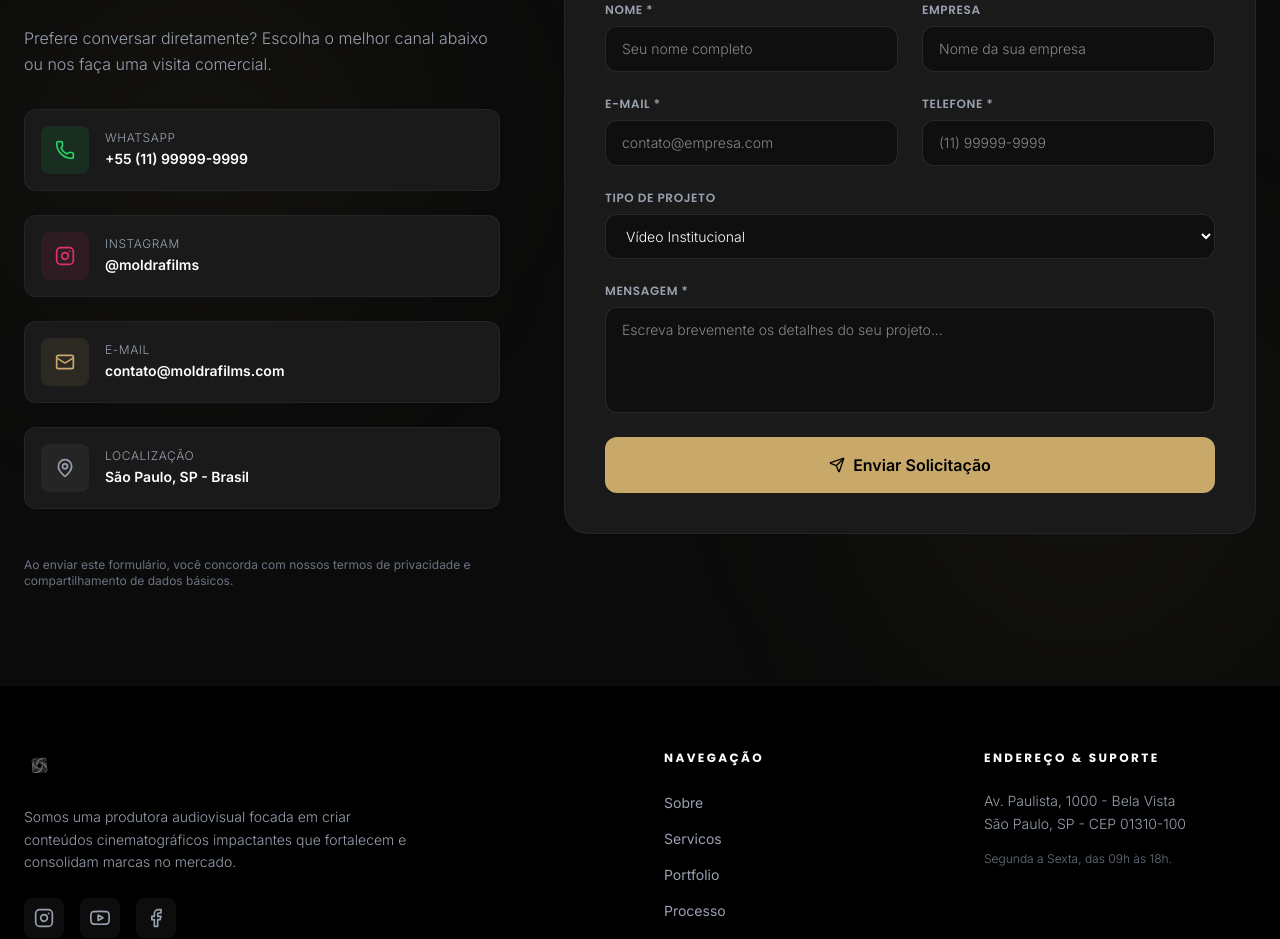
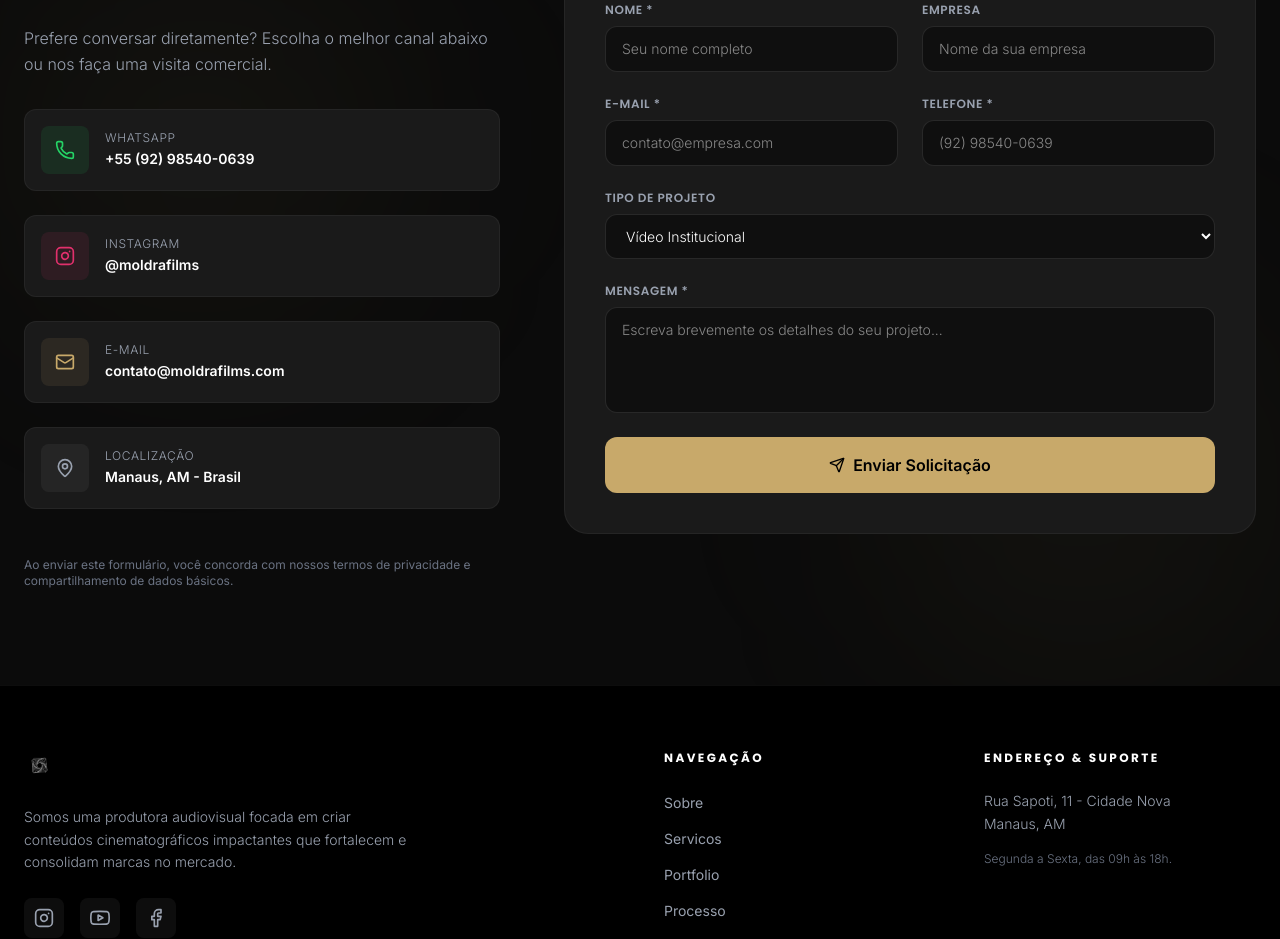
Before and after one commit to moldra-films/moldra-website, a Next.js app: page / in a window 1280 px wide. Shown: the part 7320-8259 px from the top of the page. Built offline with nearby package versions, Linux system fonts and the light colour scheme.

Commit message:
feat: update company phone and address across storefront and admin panels

```diff
--- a/src/components/Contact.tsx
+++ b/src/components/Contact.tsx
@@ -117,7 +117,7 @@ export default function Contact() {
               <div className="space-y-6">
                 {/* Whatsapp */}
                 <a
-                  href="https://wa.me/5511999999999"
+                  href="https://wa.me/5592985400639"
                   target="_blank"
                   rel="noreferrer"
                   className="flex items-center gap-4 p-4 rounded-xl bg-dark-card border border-white/5 hover:border-primary/20 transition-all duration-300 group cursor-pointer"
@@ -127,7 +127,7 @@ export default function Contact() {
                   </div>
                   <div>
                     <span className="text-xs text-gray-400 font-light block uppercase tracking-wider">WhatsApp</span>
-                    <span className="text-sm font-semibold text-white font-sans group-hover:text-primary transition-colors duration-300">+55 (11) 99999-9999</span>
+                    <span className="text-sm font-semibold text-white font-sans group-hover:text-primary transition-colors duration-300">+55 (92) 98540-0639</span>
                   </div>
                 </a>
 
@@ -168,7 +168,7 @@ export default function Contact() {
                   </div>
                   <div>
                     <span className="text-xs text-gray-400 font-light block uppercase tracking-wider">Localização</span>
-                    <span className="text-sm font-semibold text-white font-sans">São Paulo, SP - Brasil</span>
+                    <span className="text-sm font-semibold text-white font-sans">Manaus, AM - Brasil</span>
                   </div>
                 </div>
               </div>
@@ -257,7 +257,7 @@ export default function Contact() {
                           value={formData.telefone}
                           onChange={handleChange}
                           required
-                          placeholder="(11) 99999-9999"
+                          placeholder="(92) 98540-0639"
                           className="w-full bg-black/40 border border-white/10 rounded-xl px-4 py-3 text-sm text-white focus:outline-none focus:border-primary transition-all duration-300 font-sans font-light"
                         />
                       </div>
--- a/src/components/Footer.tsx
+++ b/src/components/Footer.tsx
@@ -132,9 +132,9 @@ export default function Footer({ onScrollToSection }: FooterProps) {
               Endereço & Suporte
             </h4>
             <p className="text-sm text-gray-400 font-sans font-light leading-relaxed mb-4">
-              Av. Paulista, 1000 - Bela Vista
+              Rua Sapoti, 11 - Cidade Nova
               <br />
-              São Paulo, SP - CEP 01310-100
+              Manaus, AM
             </p>
             <p className="text-xs text-gray-500 font-sans font-light">
               Segunda a Sexta, das 09h às 18h.
--- a/src/components/admin/CRMTab.tsx
+++ b/src/components/admin/CRMTab.tsx
@@ -598,7 +598,7 @@ export default function CRMTab() {
                   type="text"
                   value={newClient.address}
                   onChange={(e) => setNewClient({ ...newClient, address: e.target.value })}
-                  placeholder="Ex: Av. Paulista, 1000 - São Paulo, SP"
+                  placeholder="Ex: Rua Sapoti, 11 - Manaus, AM"
                   className="w-full bg-black/40 border border-white/10 rounded-xl px-3 py-2 text-xs text-white focus:outline-none focus:border-primary"
                 />
               </div>
```
